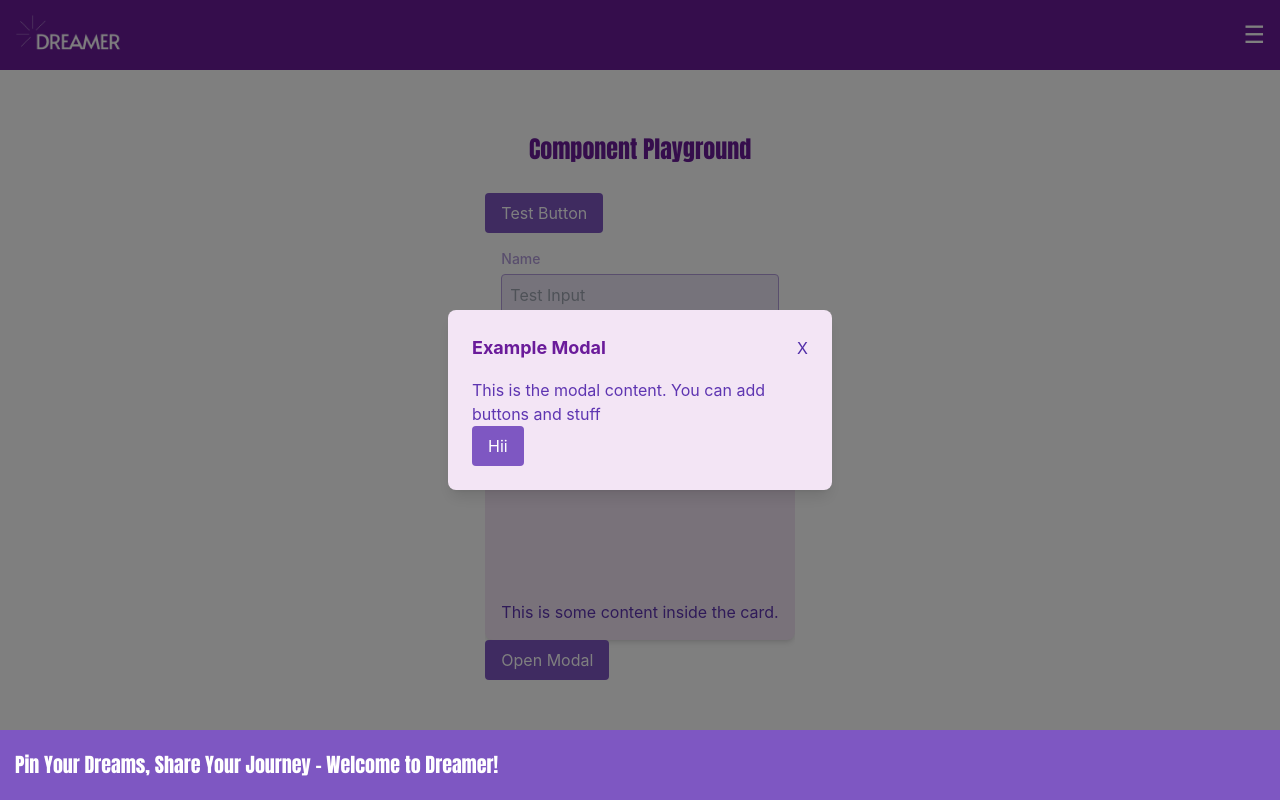
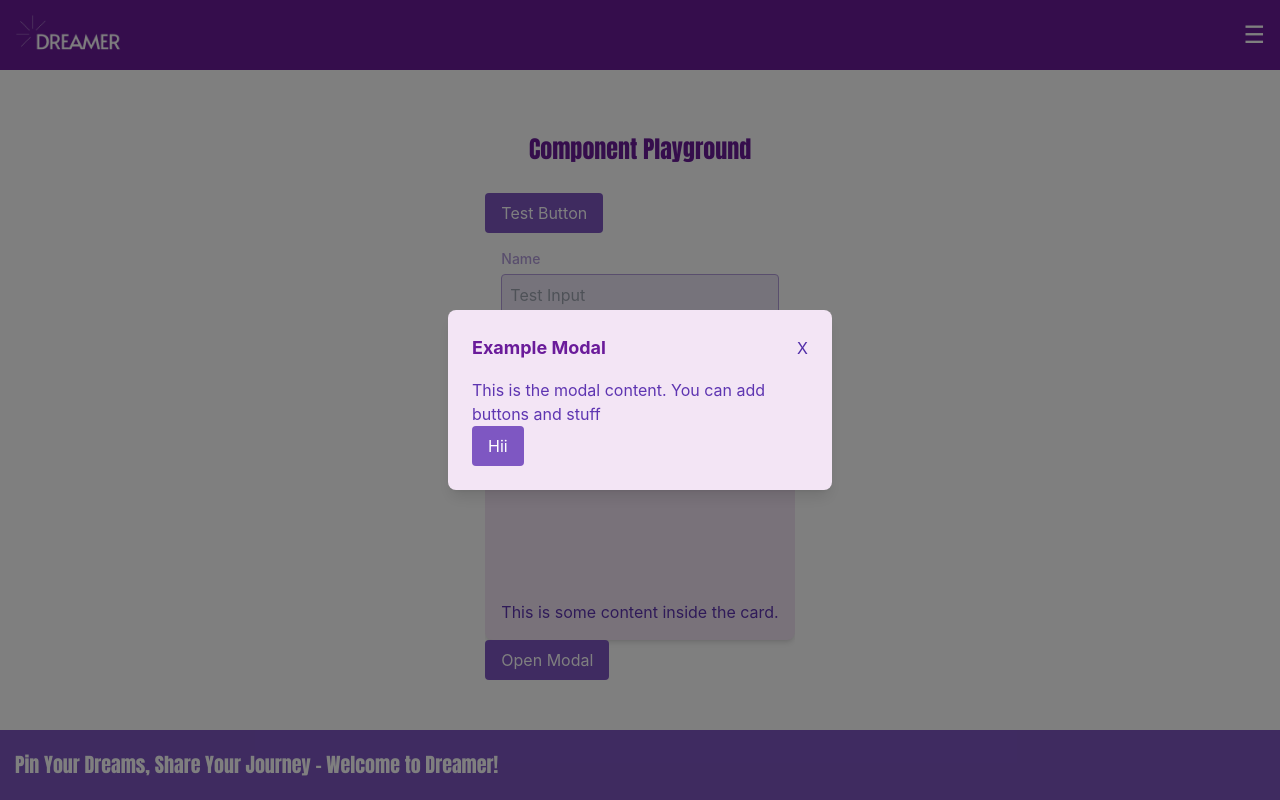
Before and after one commit to vishnukommuri326/Dreamers, a React (Create React App) app in the folder front-end/: page /testing in a window 1280 px wide. Both pictures are taken after a click on the button "Open Modal". Built offline with nearby package versions, Linux system fonts and the light colour scheme.

Commit message:
style: increase modal z-index to 9999

```diff
--- a/front-end/src/components/modal.js
+++ b/front-end/src/components/modal.js
@@ -4,7 +4,7 @@
   if (!isOpen) return null;
 
   return (
-    <div className="fixed inset-0 bg-black bg-opacity-50 flex justify-center items-center">
+    <div className="fixed inset-0 bg-black bg-opacity-50 flex justify-center items-center" style={{ zIndex: 9999 }}>
       <div className="bg-purpleLight text-purpleDark p-6 rounded-lg shadow-lg w-96">
         <div className="flex justify-between items-center mb-4">
           <h3 className="text-lg font-bold text-purpleMain">{title}</h3>
```
